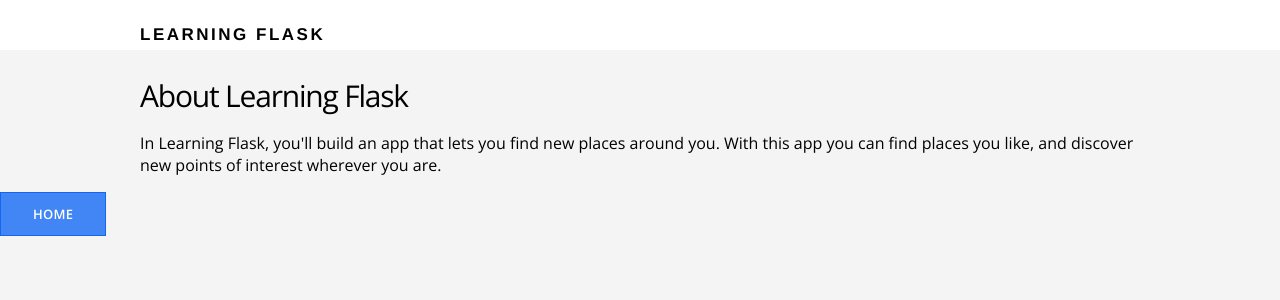
After one commit to rramphal100/learning-flask, a Flask app: page /about in a window 1280 px wide. The commit adds this page. Shown: the top 300 px of the page. Run offline with Flask 2, Linux system fonts and the light colour scheme.

Commit message:
Added about page.

```diff
--- a/routes.py
+++ b/routes.py
@@ -6,5 +6,10 @@ app = Flask(__name__)
 def index():
 	return render_template("index.html")
 
+@app.route("/about")
+def about():
+	return render_template("about.html")
+
+
 if __name__ == "__main__":
 	app.run(debug=True)
--- /dev/null
+++ b/templates/about.html
@@ -0,0 +1,15 @@
+{% extends "layout.html" %}
+
+{% block content %}
+	<main class='about-section'>
+		<div class="container">
+
+			<h2>About Learning Flask</h2>
+			<p>In Learning Flask, you'll build an app that lets you find new places around you. With this app you can find places you like, and discover new points of interest wherever you are.</p>
+
+		</div>
+
+		<a href="/" class="btn-primary">Home</a>
+
+	</main>
+{% endblock %}
--- a/templates/index.html
+++ b/templates/index.html
@@ -6,7 +6,7 @@
 			<div class="section-content">
 				<h2>Discover places near you.</h2>
 				<a href="#" class="btn-primary">Sign up</a>
-				<a href="#" class="btn-secondary">Learn more</a>
+				<a href="{{ url_for('about') }}" class="btn-secondary">Learn more</a>
 			</div>
 
 			<div class="section-device">
```
Also changed, not shown: 1 other file.
